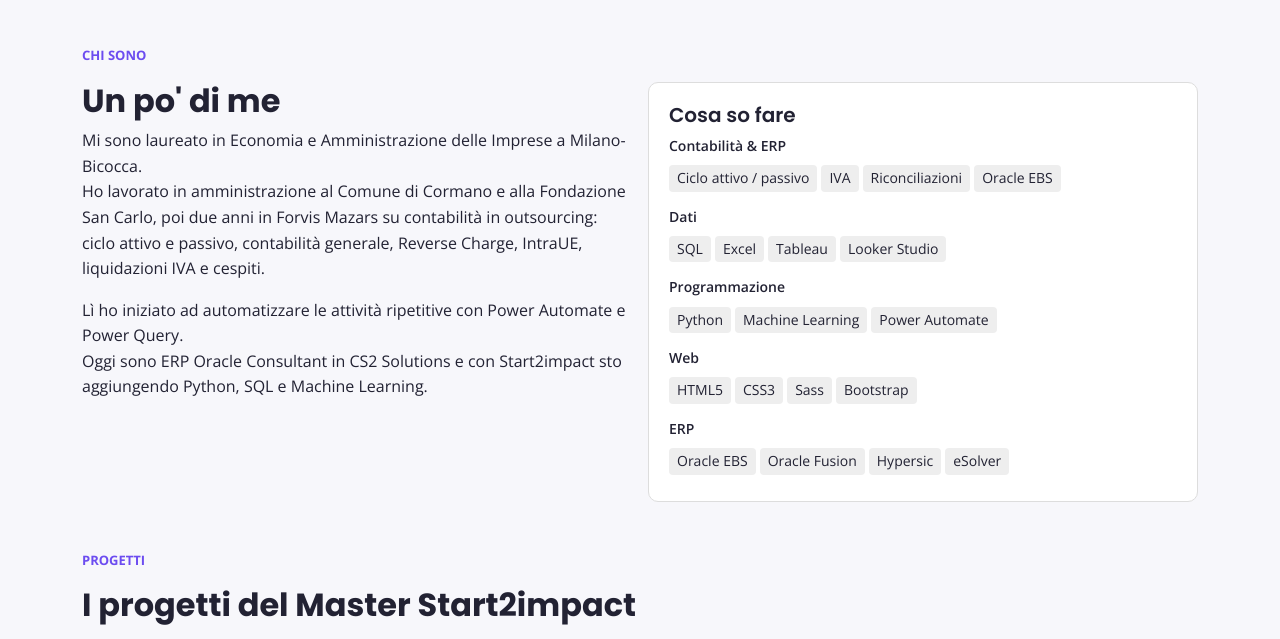
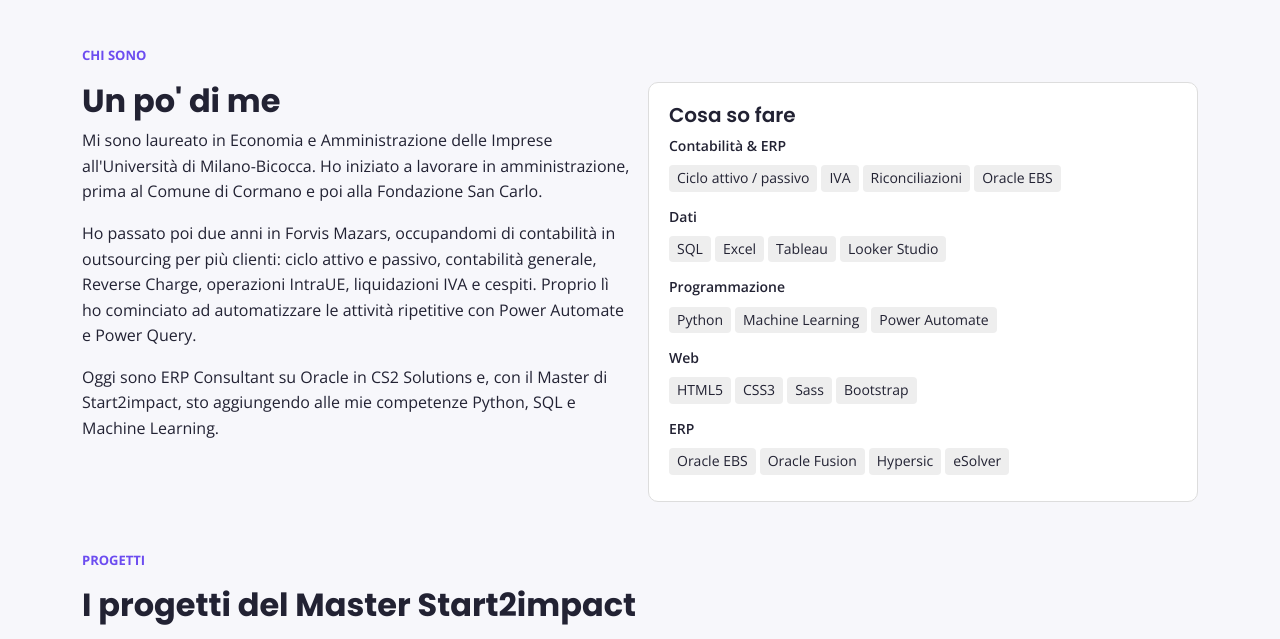
Before and after one commit to masterx567/sito-personale, a plain HTML site: page index.html in a window 1280 px wide. Shown: the part 692-1331 px from the top of the page. Drawn offline with nearby package versions, Linux system fonts and the light colour scheme.

Commit message:
Testo Chi sono

```diff
--- a/index.html
+++ b/index.html
@@ -75,8 +75,9 @@
     <div class="row g-3">
       <div class="col-md-6">
         <h2>Un po' di me</h2>
-        <p>Mi sono laureato in Economia e Amministrazione delle Imprese a Milano-Bicocca.<br> Ho lavorato in amministrazione al Comune di Cormano e alla Fondazione San Carlo, poi due anni in Forvis Mazars su contabilità in outsourcing: ciclo attivo e passivo, contabilità generale, Reverse Charge, IntraUE, liquidazioni IVA e cespiti.</p>
-        <p>Lì ho iniziato ad automatizzare le attività ripetitive con Power Automate e Power Query. <br>Oggi sono ERP Oracle Consultant in CS2 Solutions e con Start2impact sto aggiungendo Python, SQL e Machine Learning.</p>
+        <p>Mi sono laureato in Economia e Amministrazione delle Imprese all'Università di Milano-Bicocca. Ho iniziato a lavorare in amministrazione, prima al Comune di Cormano e poi alla Fondazione San Carlo.</p>
+        <p>Ho passato poi due anni in Forvis Mazars, occupandomi di contabilità in outsourcing per più clienti: ciclo attivo e passivo, contabilità generale, Reverse Charge, operazioni IntraUE, liquidazioni IVA e cespiti. Proprio lì ho cominciato ad automatizzare le attività ripetitive con Power Automate e Power Query.</p>
+        <p>Oggi sono ERP Consultant su Oracle in CS2 Solutions e, con il Master di Start2impact, sto aggiungendo alle mie competenze Python, SQL e Machine Learning.</p>
       </div>
       <div class="col-md-6">
         <div class="riquadro h-100">
```
